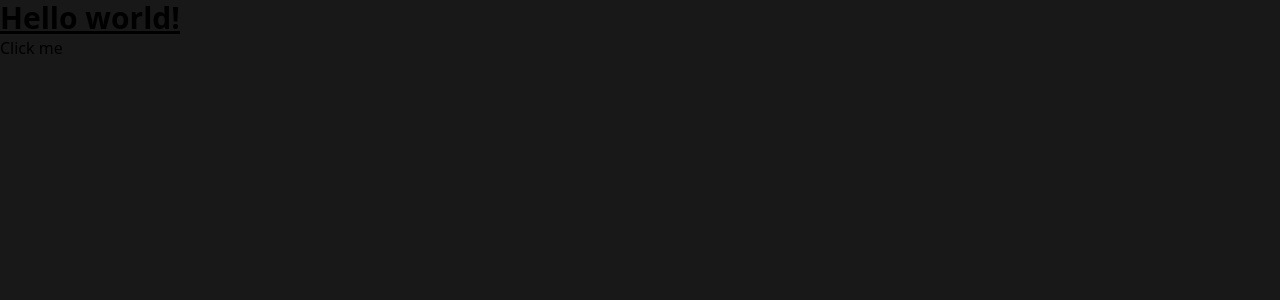
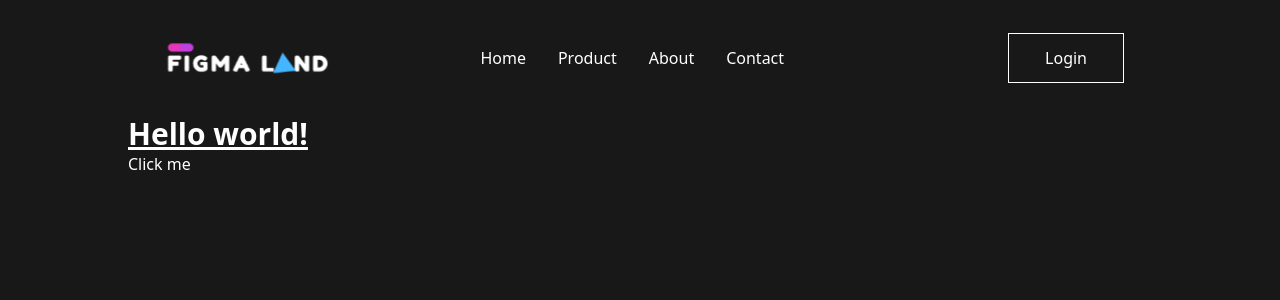
Before and after one commit to bgoomes/FrontendTest-ADACSoftwares, a React (Vite) app: page / in a window 1280 px wide. Shown: the top 300 px of the page. Built offline with nearby package versions, Linux system fonts and the light colour scheme.

Commit message:
feat: add component nav

```diff
--- a/src/App.tsx
+++ b/src/App.tsx
@@ -1,8 +1,10 @@
 import { Button } from "./components/button";
+import { Nav } from "./components/nav";
 
 export function App() {
   return (
-    <main >
+    <main className="text-light w-5xl mx-auto ">
+      <Nav />
       <h1 className="text-3xl font-bold underline">
         Hello world!
       </h1>
--- a/src/components/nav.tsx
+++ b/src/components/nav.tsx
@@ -0,0 +1,23 @@
+import { Button } from "./button";
+
+export function Nav(){
+    return (
+        <header className="h-29 flex items-center">
+            <div className="flex items-center justify-between gap-32 px-7">
+                <figure>
+                    <img src="/logo.svg" alt="Logo" />
+                    <figcaption className="sr-only">Logo figma land</figcaption>
+                </figure>
+                <nav>
+                    <ul className="flex gap-8">
+                        <li>Home</li>
+                        <li>Product</li>
+                        <li>About</li>
+                        <li>Contact</li>
+                    </ul>
+                </nav>
+                <button className="border px-9 py-3 ml-24 cursor-pointer">Login</button>
+            </div>
+        </header>
+    )
+}
--- a/src/index.css
+++ b/src/index.css
@@ -6,6 +6,9 @@
  --color-light: #fff;
  --color-first: #000;
  --color-secondary: #5c5c5c;
- --color-primary: #4452fe
+ --color-primary: #4452fe;
+
+ --h-29: 7.4375 rem;
+ --w-xxl: 68.5625 rem;
 
 }
```
Also changed, not shown: public/logo.svg (renamed from src/assets/logo.svg).
